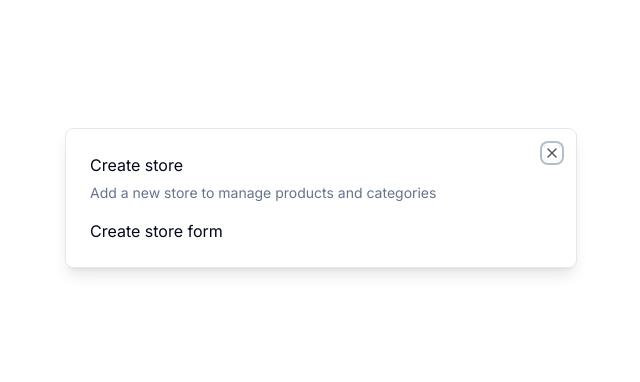
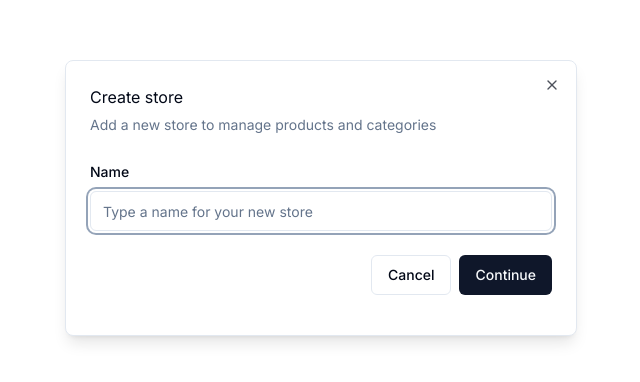
Before and after one commit to notturnomio/asqabar-admin, a Next.js app: page / in a window 1280 px wide. Shown: the part 202-584 px from the top of the page, without its empty margins (319-959 px from the left). Built offline with nearby package versions, Linux system fonts and the light colour scheme.

Commit message:
added react-hook-form, zod, create new store form

```diff
--- a/components/modals/storeModal.tsx
+++ b/components/modals/storeModal.tsx
@@ -1,10 +1,38 @@
 'use client';
 
+import { Modal } from '@/components/ui/modal';
 import { useStoreModal } from '@/hooks/useStoreModal';
-import { Modal } from '@/components/ui/modal';
+import { zodResolver } from '@hookform/resolvers/zod';
+import { useForm } from 'react-hook-form';
+import * as z from 'zod';
+import {
+  Form,
+  FormControl,
+  FormField,
+  FormItem,
+  FormLabel,
+  FormMessage,
+} from '@/components/ui/form';
+import { Input } from '@/components/ui/input';
+import { Button } from '@/components/ui/button';
+
+const formSchema = z.object({
+  name: z.string().min(3).max(64),
+});
 
 export const StoreModal = () => {
   const { isOpen, onClose } = useStoreModal();
+
+  const form = useForm<z.infer<typeof formSchema>>({
+    resolver: zodResolver(formSchema),
+    defaultValues: {
+      name: '',
+    },
+  });
+
+  const onSubmit = async (values: z.infer<typeof formSchema>) => {
+    console.log(values);
+  };
 
   return (
     <Modal
@@ -13,7 +41,36 @@
       isOpen={isOpen}
       onClose={onClose}
     >
-      Create store form
+      <div>
+        <div className='space-y-4 py-2 pb-4'>
+          <Form {...form}>
+            <form onSubmit={form.handleSubmit(onSubmit)}>
+              <FormField
+                control={form.control}
+                name='name'
+                render={({ field }) => (
+                  <FormItem>
+                    <FormLabel>Name</FormLabel>
+                    <FormControl>
+                      <Input
+                        placeholder='Type a name for your new store'
+                        {...field}
+                      />
+                    </FormControl>
+                    <FormMessage />
+                  </FormItem>
+                )}
+              />
+              <div className='pt-6 space-x-2 flex items-center justify-end w-full'>
+                <Button variant='outline' onClick={onClose}>
+                  Cancel
+                </Button>
+                <Button type='submit'>Continue</Button>
+              </div>
+            </form>
+          </Form>
+        </div>
+      </div>
     </Modal>
   );
 };
--- /dev/null
+++ b/components/ui/form.tsx
@@ -0,0 +1,176 @@
+import * as React from "react"
+import * as LabelPrimitive from "@radix-ui/react-label"
+import { Slot } from "@radix-ui/react-slot"
+import {
+  Controller,
+  ControllerProps,
+  FieldPath,
+  FieldValues,
+  FormProvider,
+  useFormContext,
+} from "react-hook-form"
+
+import { cn } from "@/lib/utils"
+import { Label } from "@/components/ui/label"
+
+const Form = FormProvider
+
+type FormFieldContextValue<
+  TFieldValues extends FieldValues = FieldValues,
+  TName extends FieldPath<TFieldValues> = FieldPath<TFieldValues>
+> = {
+  name: TName
+}
+
+const FormFieldContext = React.createContext<FormFieldContextValue>(
+  {} as FormFieldContextValue
+)
+
+const FormField = <
+  TFieldValues extends FieldValues = FieldValues,
+  TName extends FieldPath<TFieldValues> = FieldPath<TFieldValues>
+>({
+  ...props
+}: ControllerProps<TFieldValues, TName>) => {
+  return (
+    <FormFieldContext.Provider value={{ name: props.name }}>
+      <Controller {...props} />
+    </FormFieldContext.Provider>
+  )
+}
+
+const useFormField = () => {
+  const fieldContext = React.useContext(FormFieldContext)
+  const itemContext = React.useContext(FormItemContext)
+  const { getFieldState, formState } = useFormContext()
+
+  const fieldState = getFieldState(fieldContext.name, formState)
+
+  if (!fieldContext) {
+    throw new Error("useFormField should be used within <FormField>")
+  }
+
+  const { id } = itemContext
+
+  return {
+    id,
+    name: fieldContext.name,
+    formItemId: `${id}-form-item`,
+    formDescriptionId: `${id}-form-item-description`,
+    formMessageId: `${id}-form-item-message`,
+    ...fieldState,
+  }
+}
+
+type FormItemContextValue = {
+  id: string
+}
+
+const FormItemContext = React.createContext<FormItemContextValue>(
+  {} as FormItemContextValue
+)
+
+const FormItem = React.forwardRef<
+  HTMLDivElement,
+  React.HTMLAttributes<HTMLDivElement>
+>(({ className, ...props }, ref) => {
+  const id = React.useId()
+
+  return (
+    <FormItemContext.Provider value={{ id }}>
+      <div ref={ref} className={cn("space-y-2", className)} {...props} />
+    </FormItemContext.Provider>
+  )
+})
+FormItem.displayName = "FormItem"
+
+const FormLabel = React.forwardRef<
+  React.ElementRef<typeof LabelPrimitive.Root>,
+  React.ComponentPropsWithoutRef<typeof LabelPrimitive.Root>
+>(({ className, ...props }, ref) => {
+  const { error, formItemId } = useFormField()
+
+  return (
+    <Label
+      ref={ref}
+      className={cn(error && "text-destructive", className)}
+      htmlFor={formItemId}
+      {...props}
+    />
+  )
+})
+FormLabel.displayName = "FormLabel"
+
+const FormControl = React.forwardRef<
+  React.ElementRef<typeof Slot>,
+  React.ComponentPropsWithoutRef<typeof Slot>
+>(({ ...props }, ref) => {
+  const { error, formItemId, formDescriptionId, formMessageId } = useFormField()
+
+  return (
+    <Slot
+      ref={ref}
+      id={formItemId}
+      aria-describedby={
+        !error
+          ? `${formDescriptionId}`
+          : `${formDescriptionId} ${formMessageId}`
+      }
+      aria-invalid={!!error}
+      {...props}
+    />
+  )
+})
+FormControl.displayName = "FormControl"
+
+const FormDescription = React.forwardRef<
+  HTMLParagraphElement,
+  React.HTMLAttributes<HTMLParagraphElement>
+>(({ className, ...props }, ref) => {
+  const { formDescriptionId } = useFormField()
+
+  return (
+    <p
+      ref={ref}
+      id={formDescriptionId}
+      className={cn("text-sm text-muted-foreground", className)}
+      {...props}
+    />
+  )
+})
+FormDescription.displayName = "FormDescription"
+
+const FormMessage = React.forwardRef<
+  HTMLParagraphElement,
+  React.HTMLAttributes<HTMLParagraphElement>
+>(({ className, children, ...props }, ref) => {
+  const { error, formMessageId } = useFormField()
+  const body = error ? String(error?.message) : children
+
+  if (!body) {
+    return null
+  }
+
+  return (
+    <p
+      ref={ref}
+      id={formMessageId}
+      className={cn("text-sm font-medium text-destructive", className)}
+      {...props}
+    >
+      {body}
+    </p>
+  )
+})
+FormMessage.displayName = "FormMessage"
+
+export {
+  useFormField,
+  Form,
+  FormItem,
+  FormLabel,
+  FormControl,
+  FormDescription,
+  FormMessage,
+  FormField,
+}
--- /dev/null
+++ b/components/ui/input.tsx
@@ -0,0 +1,25 @@
+import * as React from "react"
+
+import { cn } from "@/lib/utils"
+
+export interface InputProps
+  extends React.InputHTMLAttributes<HTMLInputElement> {}
+
+const Input = React.forwardRef<HTMLInputElement, InputProps>(
+  ({ className, type, ...props }, ref) => {
+    return (
+      <input
+        type={type}
+        className={cn(
+          "flex h-10 w-full rounded-md border border-input bg-background px-3 py-2 text-sm ring-offset-background file:border-0 file:bg-transparent file:text-sm file:font-medium placeholder:text-muted-foreground focus-visible:outline-none focus-visible:ring-2 focus-visible:ring-ring focus-visible:ring-offset-2 disabled:cursor-not-allowed disabled:opacity-50",
+          className
+        )}
+        ref={ref}
+        {...props}
+      />
+    )
+  }
+)
+Input.displayName = "Input"
+
+export { Input }
--- /dev/null
+++ b/components/ui/label.tsx
@@ -0,0 +1,26 @@
+"use client"
+
+import * as React from "react"
+import * as LabelPrimitive from "@radix-ui/react-label"
+import { cva, type VariantProps } from "class-variance-authority"
+
+import { cn } from "@/lib/utils"
+
+const labelVariants = cva(
+  "text-sm font-medium leading-none peer-disabled:cursor-not-allowed peer-disabled:opacity-70"
+)
+
+const Label = React.forwardRef<
+  React.ElementRef<typeof LabelPrimitive.Root>,
+  React.ComponentPropsWithoutRef<typeof LabelPrimitive.Root> &
+    VariantProps<typeof labelVariants>
+>(({ className, ...props }, ref) => (
+  <LabelPrimitive.Root
+    ref={ref}
+    className={cn(labelVariants(), className)}
+    {...props}
+  />
+))
+Label.displayName = LabelPrimitive.Root.displayName
+
+export { Label }
--- a/package.json
+++ b/package.json
@@ -10,7 +10,9 @@
   },
   "dependencies": {
     "@clerk/nextjs": "^4.22.1",
+    "@hookform/resolvers": "^3.1.1",
     "@radix-ui/react-dialog": "^1.0.4",
+    "@radix-ui/react-label": "^2.0.2",
     "@radix-ui/react-slot": "^1.0.2",
     "@types/node": "20.4.2",
     "@types/react": "18.2.15",
@@ -25,10 +27,12 @@
     "postcss": "8.4.26",
     "react": "18.2.0",
     "react-dom": "18.2.0",
+    "react-hook-form": "^7.45.2",
     "tailwind-merge": "^1.14.0",
     "tailwindcss": "3.3.3",
     "tailwindcss-animate": "^1.0.6",
     "typescript": "5.1.6",
+    "zod": "^3.21.4",
     "zustand": "^4.3.9"
   },
   "devDependencies": {
```
Also changed, not shown: 1 other file (tests, documents, lock files or other folders).
